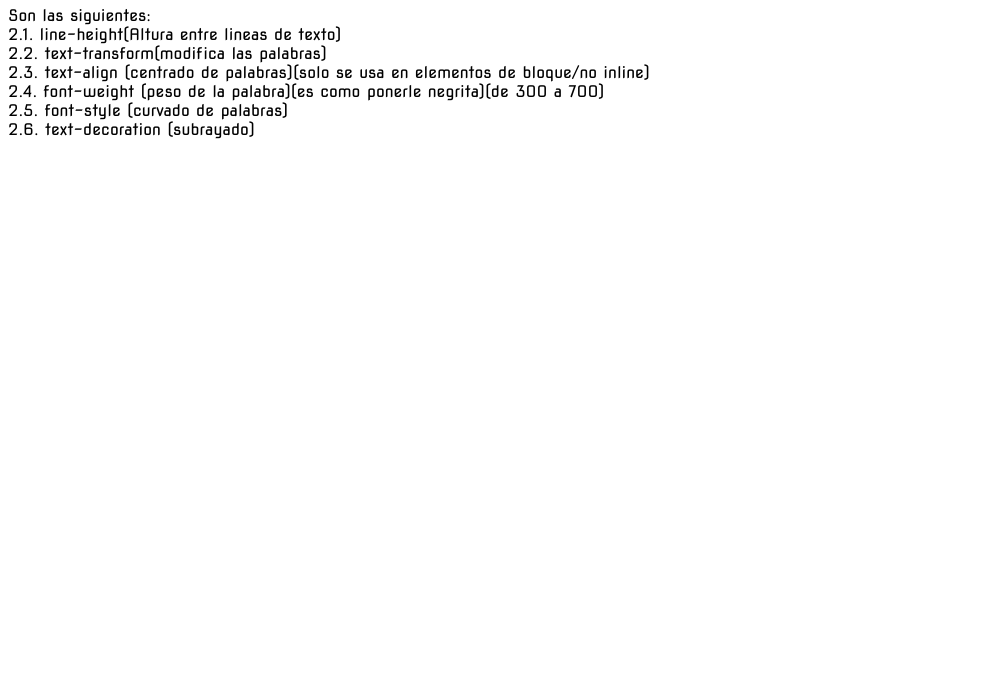
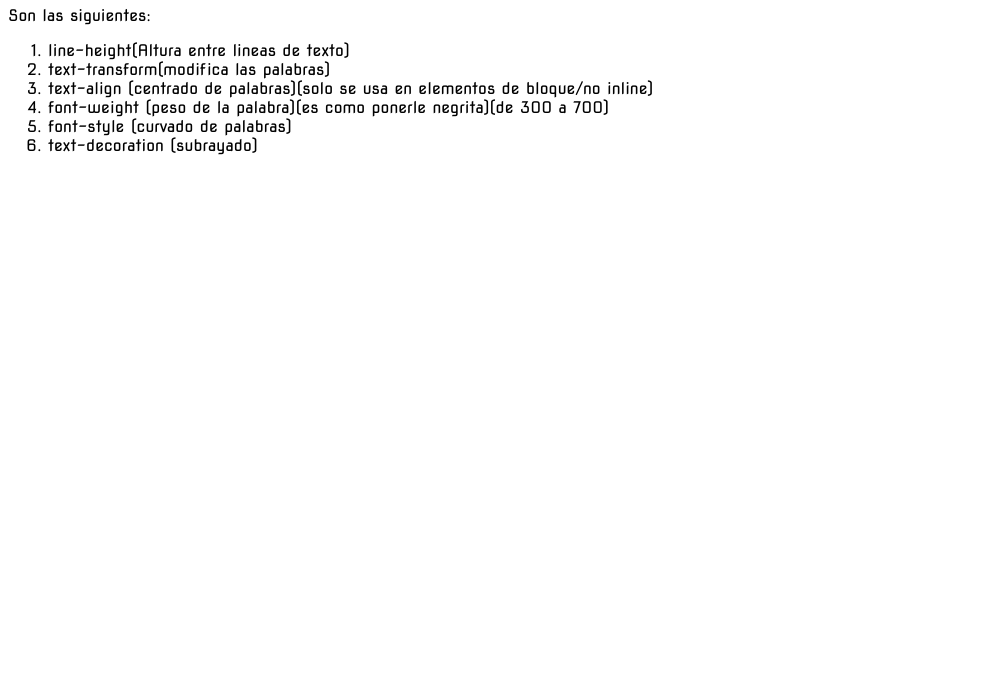
Before and after one commit to luisalsmm/semana4_s1tarea, a plain HTML site: page propi.html in a window 1280 px wide. Shown: the part 111-800 px from the top of the page, without its empty margins (0-1003 px from the left). Drawn offline with Linux system fonts and the light colour scheme.

Commit message:
correccion

```diff
--- a/propi.html
+++ b/propi.html
@@ -21,13 +21,16 @@
     <main>
         <p class="parrafo_izq">
     Son las siguientes: </br>
-    2.1. line-height(Altura entre lineas de texto)</br>
-    2.2. text-transform(modifica las palabras)</br>
-    2.3. text-align (centrado de palabras)(solo se usa en elementos de bloque/no inline)</br>
-    2.4. font-weight (peso de la palabra)(es como ponerle negrita)(de 300 a 700)</br>
-    2.5. font-style (curvado de palabras)</br>
-    2.6. text-decoration (subrayado)
         </p>
+        <ol>
+            <li>line-height(Altura entre lineas de texto)</li>
+            <li>text-transform(modifica las palabras)</li>
+            <li>text-align (centrado de palabras)(solo se usa en elementos de bloque/no inline)</li>
+            <li>font-weight (peso de la palabra)(es como ponerle negrita)(de 300 a 700)</li>
+            <li>font-style (curvado de palabras)</li>
+            <li>text-decoration (subrayado)</li>
+
+        </ol>
     </main>
 </body>
 </html>
```
